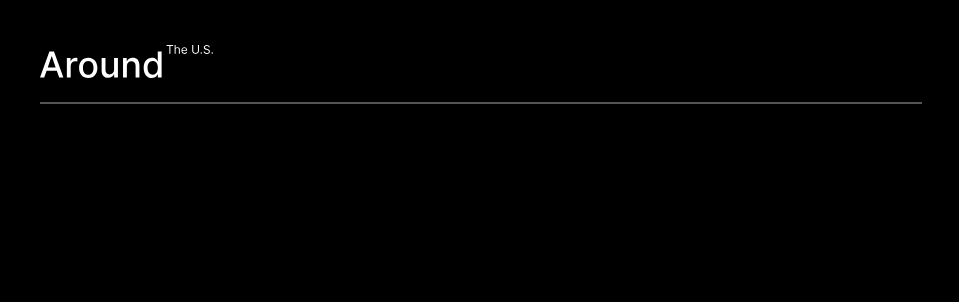
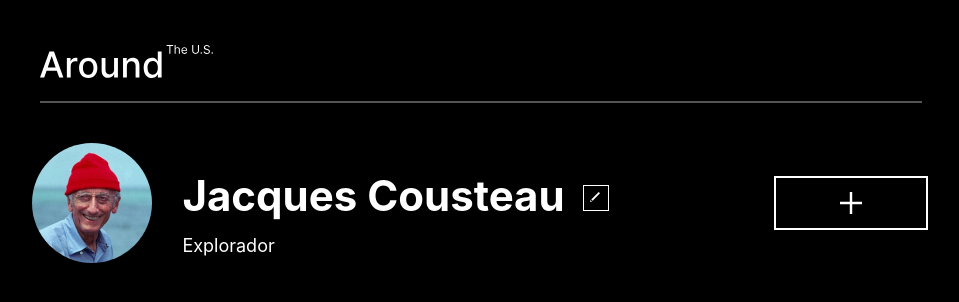
Before and after one commit to daniela1602-ag/web_project_around, a plain HTML site: page index.html in a window 1280 px wide. Shown: the whole page, without its empty margins (160-1119 px from the left). Drawn offline with Linux system fonts and the light colour scheme.

Commit message:
feature profile

```diff
--- a/blocks/page.css
+++ b/blocks/page.css
@@ -1,4 +1,6 @@
 .page {
+  font-family: "Inter", Arial, Helvetica, sans-serif;
+  color: #ffffff;
   background: #000000;
   max-width: 100%;
   height: 1217px;
--- /dev/null
+++ b/blocks/profile.css
@@ -0,0 +1,52 @@
+.profile {
+  display: flex;
+  align-items: center;
+  justify-content: center;
+  margin: 40px auto 0;
+}
+
+.profile__avatar {
+  width: 120px;
+  height: 120px;
+  border-radius: 50%;
+  object-fit: cover;
+}
+
+.profile__info {
+  display: flex;
+  flex-direction: column;
+  justify-content: center;
+  margin: 0 18px 0 30px;
+}
+
+.profile__info-name {
+  margin: 22px 0 0;
+  font-size: 42px;
+}
+
+.profile__info-job {
+  margin: 16px 0 0;
+  font-size: 18px;
+}
+
+.profile__info-edit-button {
+  border: 1px solid #ffffff;
+  width: 24px;
+  height: 24px;
+  margin-bottom: 10px;
+}
+
+.profile__info-edit-button-pen {
+  padding: 6px 6px;
+}
+
+.profile__add-button {
+  border: 2px solid #ffffff;
+  width: 150px;
+  height: 50px;
+  margin-left: 165px;
+}
+
+.profile__add-button-plus {
+  padding: 14px 64px;
+}
--- a/index.html
+++ b/index.html
@@ -22,7 +22,36 @@
           <div class="header__grey-line"></div>
         </div>
       </header>
+      <main class="content">
+        <section class="profile">
+          <img
+            class="profile__avatar"
+            src="./images/image.jpg"
+            alt="Imagen de perfil"
+          />
+          <div class="profile__info">
+            <h2 class="profile__info-name">Jacques Cousteau</h2>
+            <p class="profile__info-job">Explorador</p>
+          </div>
+          <div class="profile__info-edit-button">
+            <img
+              class="profile__info-edit-button-pen"
+              src="./images/vectorlapiz.svg"
+              alt="ícono de editar"
+            />
+          </div>
+
+          <div class="profile__add-button">
+            <img
+              class="profile__add-button-plus"
+              src="./images/vectorplus.svg"
+              alt="signo de más"
+            />
+          </div>
+        </section>
+      </main>
     </div>
+
     <script></script>
   </body>
 </html>
--- a/pages/index.css
+++ b/pages/index.css
@@ -2,3 +2,4 @@
 @import url(../vendor/fonts.css);
 @import url(../blocks/page.css);
 @import url(../blocks/header.css);
+@import url(../blocks/profile.css);
```
Also changed, not shown: images/image.jpg (added), images/vectorlapiz.svg (added), images/vectorplus.svg (added).
